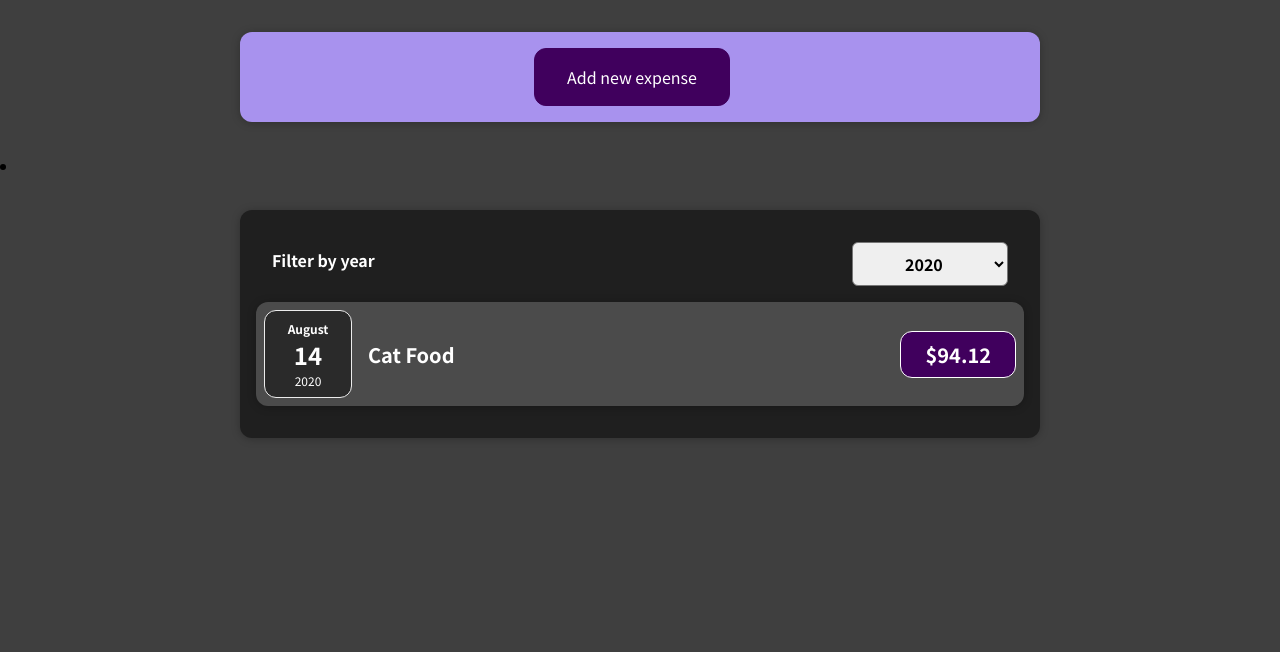
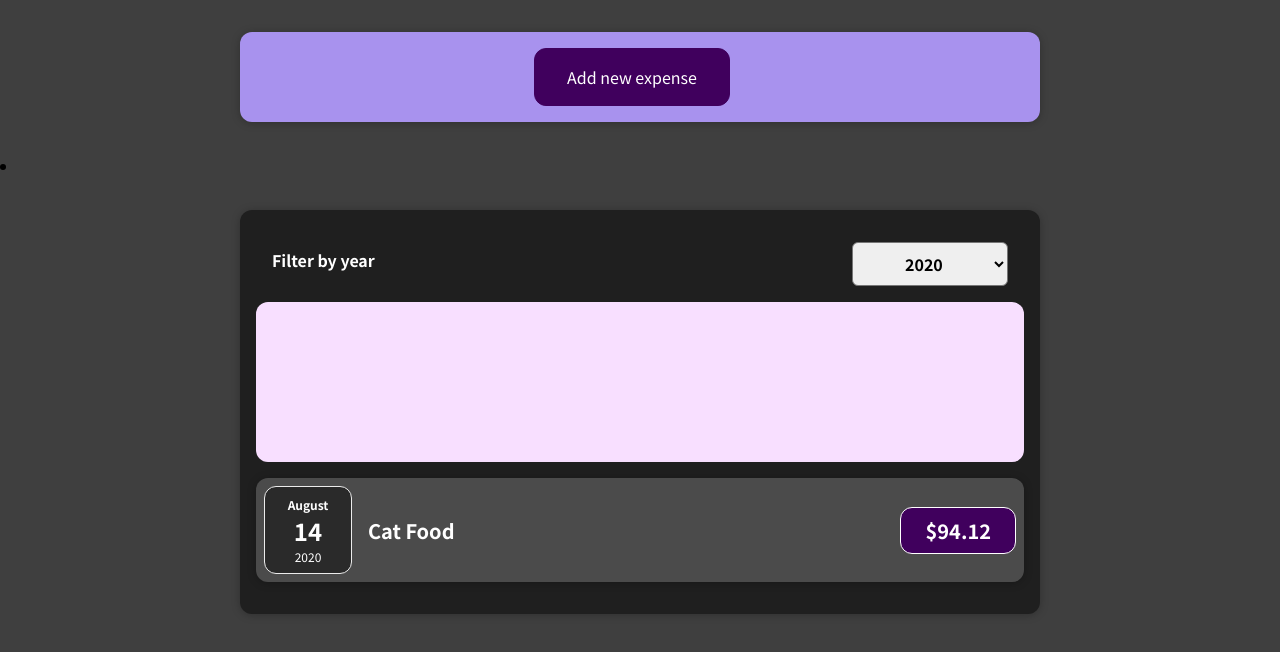
Before and after one commit to darienaxelll/expense-tracker-project, a React (Create React App) app: page / in a window 1280 px wide. Shown: the top 652 px of the page. Built offline with nearby package versions, Linux system fonts and the light colour scheme.

Commit message:
Debugging chartBar's

```diff
--- a/src/components/Chart/Chart.js
+++ b/src/components/Chart/Chart.js
@@ -2,13 +2,16 @@
 import ChartBar from "./ChartBar";
 
 const Chart = (props) => {
+  const dataPointsValues = props.dataPoints.map((dataPoint) => dataPoint.value);
+  const totalMaximum = Math.max(...dataPointsValues);
+
   return (
     <div className="chart">
       {props.dataPoints.map((dataPoint) => {
         <ChartBar
           key={dataPoint.label}
           value={dataPoint.value}
-          maxValue={null}
+          maxValue={totalMaximum}
           label={dataPoint.label}
         />;
       })}
--- a/src/components/Expenses/Expenses.js
+++ b/src/components/Expenses/Expenses.js
@@ -3,6 +3,7 @@
 import ExpensesFilter from "./ExpensesFilter";
 import { useState } from "react";
 import ExpenseList from "./ExpenseList";
+import ExpensesChart from "./ExpensesChart";
 
 const Expenses = (props) => {
   const [filteredYear, setFilteredYear] = useState("2020");
@@ -20,6 +21,7 @@
     <li>
       <Card className="expenses">
         <ExpensesFilter selected={filteredYear} onFilterChange={changeYear} />
+        <ExpensesChart expenses={filteredExpenses} />
         <ExpenseList expenses={filteredExpenses} />
       </Card>
     </li>
--- a/src/components/Expenses/ExpensesChart.js
+++ b/src/components/Expenses/ExpensesChart.js
@@ -1,9 +1,27 @@
 import Chart from "../Chart/Chart";
 
 const ExpensesChart = (props) => {
-  const chartDataPoints = [];
+  const chartDataPoints = [
+    { label: "Jan", value: 0 },
+    { label: "Feb", value: 0 },
+    { label: "Mar", value: 0 },
+    { label: "Apr", value: 0 },
+    { label: "May", value: 0 },
+    { label: "Jun", value: 0 },
+    { label: "Jul", value: 0 },
+    { label: "Aug", value: 0 },
+    { label: "Sep", value: 0 },
+    { label: "Oct", value: 0 },
+    { label: "Nov", value: 0 },
+    { label: "Dec", value: 0 },
+  ];
 
-  return <Chart />;
+  for (const expense of props.expenses) {
+    const expenseMonth = expense.date.getMonth();
+    chartDataPoints[expenseMonth].value += expense.amount;
+  }
+
+  return <Chart dataPoints={chartDataPoints}/>;
 };
 
 export default ExpensesChart;
```
